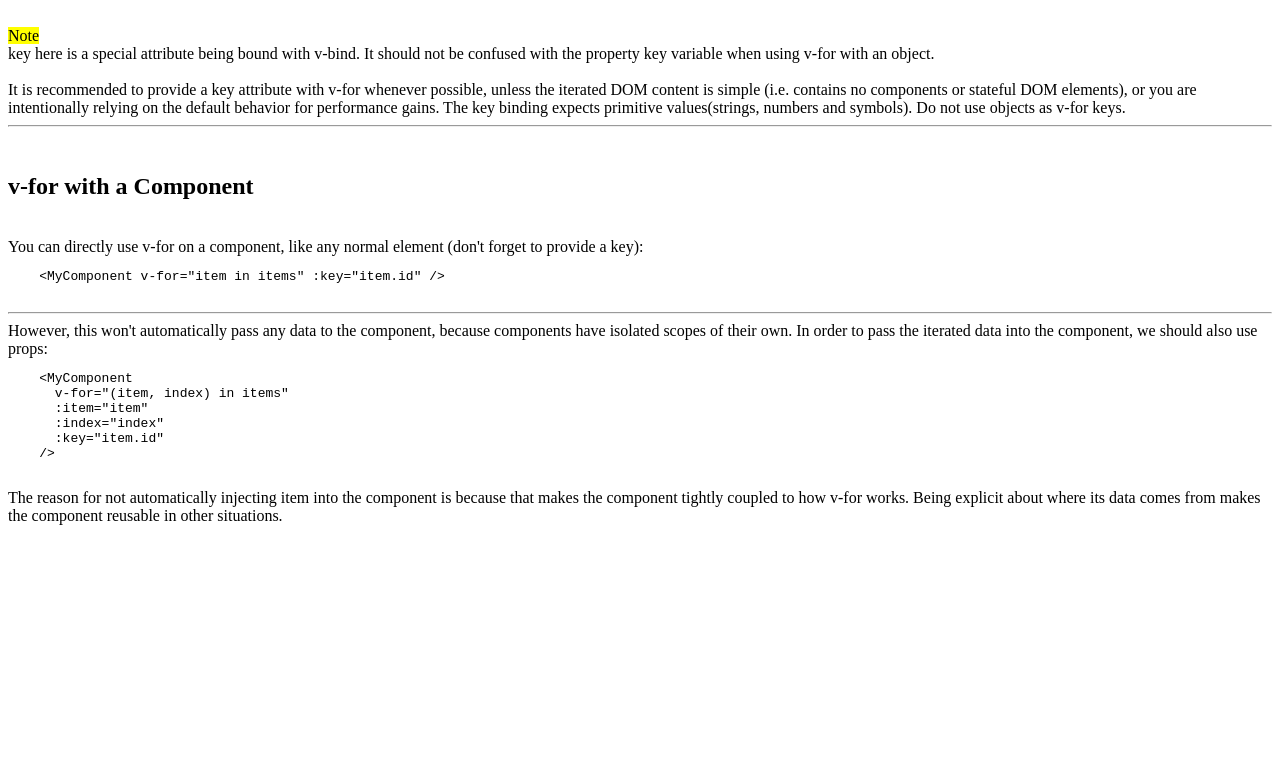
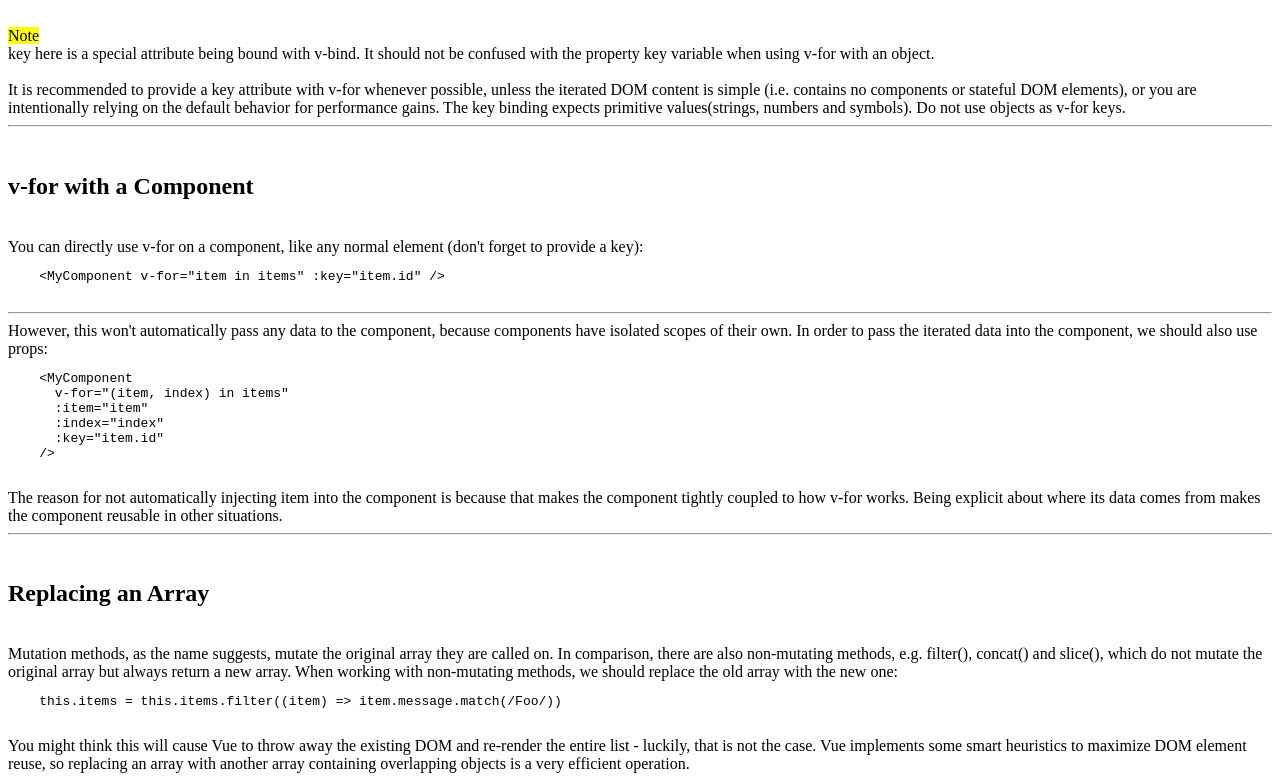
Before and after one commit to mehmethakan0220/vue, a Vue app in the folder 1-intro/5-list-rendering/: page / in a window 1280 px wide. Shown: the part 3995-4776 px from the top of the page. Before the commit the page ends 4528 px from the top, so only its background shows below. Built offline with nearby package versions, Linux system fonts and the light colour scheme.

Commit message:
Replacing an Array

```diff
--- a/1-intro/5-list-rendering/src/App.vue
+++ b/1-intro/5-list-rendering/src/App.vue
@@ -285,6 +285,19 @@
   <div>
     The reason for not automatically injecting item into the component is because that makes the component tightly coupled to how v-for works. Being explicit about where its data comes from makes the component reusable in other situations.
   </div>
+  <hr>
+  <br>
+  <h2>Replacing an Array</h2>
+  <br>
+  <div>
+    Mutation methods, as the name suggests, mutate the original array they are called on. In comparison, there are also non-mutating methods, e.g. filter(), concat() and slice(), which do not mutate the original array but always return a new array. When working with non-mutating methods, we should replace the old array with the new one:
+  </div>
+  <pre>
+    this.items = this.items.filter((item) => item.message.match(/Foo/))
+  </pre>
+  <div>
+    You might think this will cause Vue to throw away the existing DOM and re-render the entire list - luckily, that is not the case. Vue implements some smart heuristics to maximize DOM element reuse, so replacing an array with another array containing overlapping objects is a very efficient operation.
+  </div>
 
 
 
```
